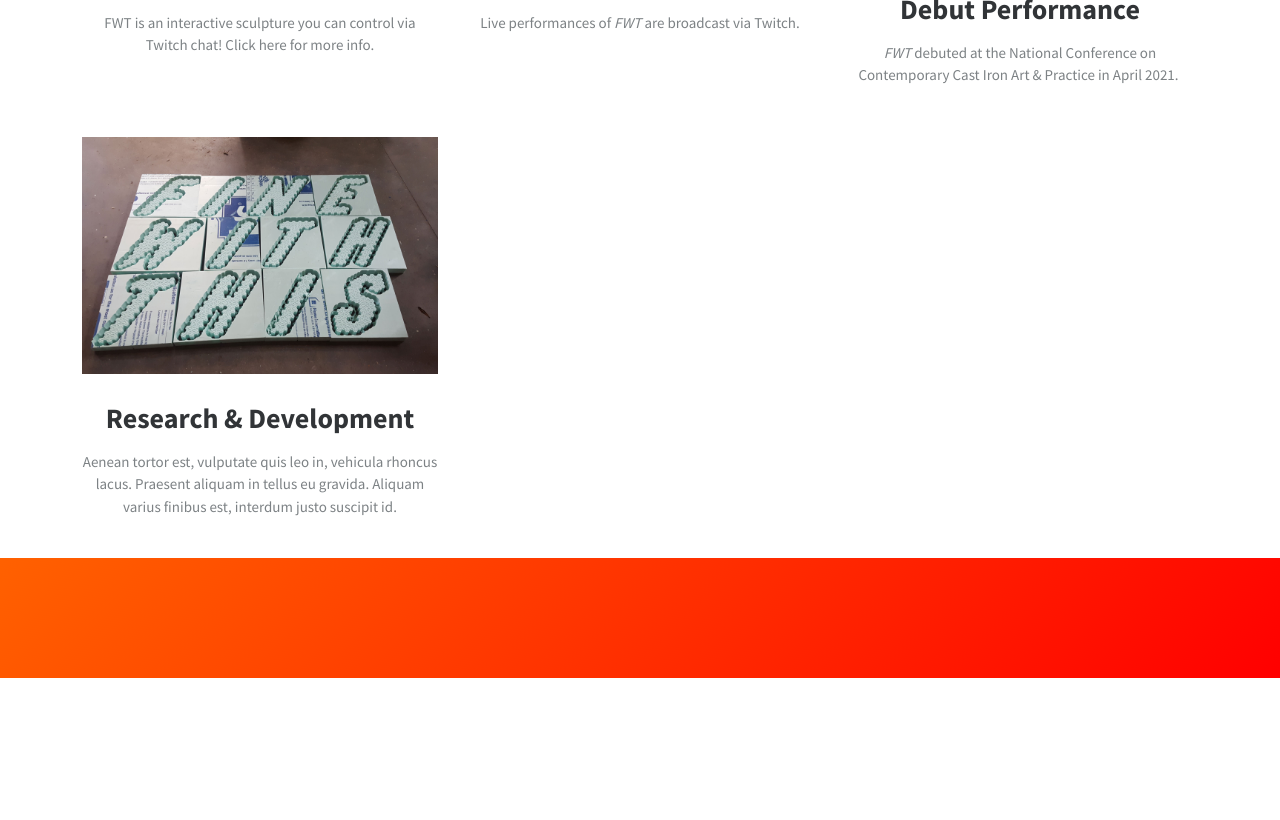
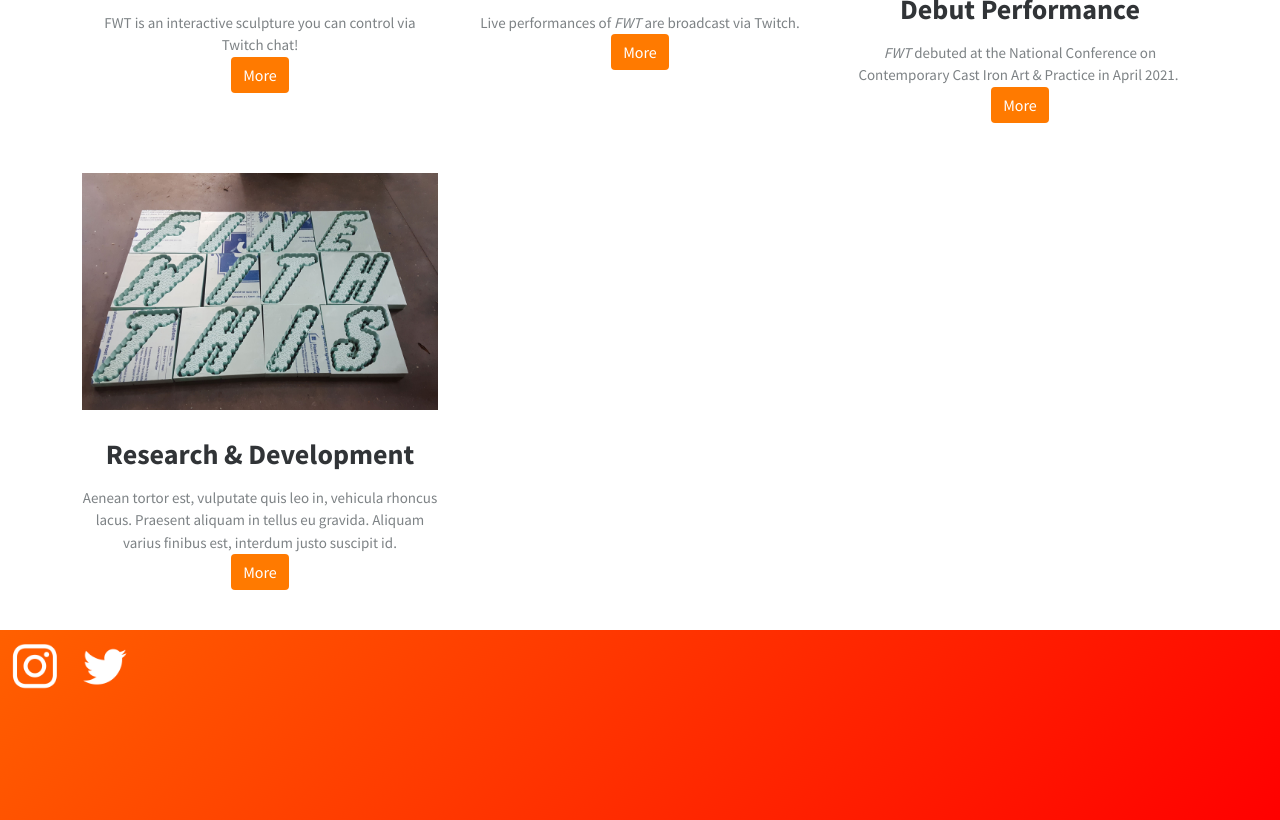
Before and after one commit to fine-with-this/fine-with-this.github.io, a plain HTML site: page index.html in a window 1280 px wide. Shown: the part 425-1245 px from the top of the page. Before the commit the page ends 1103 px from the top, so only its background shows below. Drawn offline with Linux system fonts and the light colour scheme.

Commit message:
exported files and updated

```diff
--- a/assets/css/Header-Blue.css
+++ b/assets/css/Header-Blue.css
@@ -1,7 +1,7 @@
 .header-blue {
   background: linear-gradient(135deg, orange, red);
   background-color: #f46d34;
-  padding-bottom: 80px;
+  padding-bottom: 30px;
   font-family: 'Source Sans Pro', sans-serif;
 }
 
@@ -218,3 +218,8 @@
 a {
   color: #ddd;
 }
+
+.social {
+  width: 50px;
+  margin: 10px;
+}
--- a/index.html
+++ b/index.html
@@ -20,8 +20,8 @@
                 <div class="collapse navbar-collapse" id="navcol-1">
                     <ul class="navbar-nav">
                         <li class="nav-item"></li>
-                        <li class="nav-item dropdown"><a class="dropdown-toggle nav-link" aria-expanded="false" data-bs-toggle="dropdown" href="#">Dropdown </a>
-                            <div class="dropdown-menu"><a class="dropdown-item" href="#">First Item</a><a class="dropdown-item" href="#">Second Item</a><a class="dropdown-item" href="#">Third Item</a></div>
+                        <li class="nav-item dropdown"><a class="dropdown-toggle nav-link" aria-expanded="false" data-bs-toggle="dropdown" href="#">Pages&nbsp;</a>
+                            <div class="dropdown-menu"><a class="dropdown-item" href="#">About</a><a class="dropdown-item" href="#">Streaming</a><a class="dropdown-item" href="#">Debut Performance</a><a class="dropdown-item" href="#">Research &amp; Development</a></div>
                         </li>
                     </ul>
                 </div>
@@ -33,23 +33,24 @@
                 <div class="row projects">
                     <div class="col-sm-6 col-lg-4 item"><img class="img-fluid" src="assets/img/600_0037.png">
                         <h3 class="name">About</h3>
-                        <p class="description">FWT is an interactive sculpture you can control via Twitch chat! Click here for more info.</p>
+                        <p class="description">FWT is an interactive sculpture you can control via Twitch chat!</p><a href="#"><button class="btn btn-primary" type="button" style="background: rgb(255,122,0);border-style: none;">More</button></a>
                     </div>
                     <div class="col-sm-6 col-lg-4 item"><img class="img-fluid" src="assets/img/01-twitch-logo.jpg">
                         <h3 class="name">Streaming</h3>
-                        <p class="description">Live performances of <em>FWT</em> are broadcast via Twitch.</p>
+                        <p class="description">Live performances of <em>FWT</em> are broadcast via Twitch.</p><a href="https://www.twitch.tv/fine_with_this"><button class="btn btn-primary" type="button" style="background: rgb(255,122,0);border-style: none;">More</button></a>
                     </div>
                     <div class="col-sm-6 col-lg-4 item"><img class="img-fluid" src="assets/img/600_9185-2.png">
                         <h3 class="name">Debut Performance</h3>
-                        <p class="description"><em>FWT</em> debuted at the National Conference on Contemporary Cast Iron Art &amp; Practice in April 2021.&nbsp;</p>
+                        <p class="description"><em>FWT</em> debuted at the National Conference on Contemporary Cast Iron Art &amp; Practice in April 2021.&nbsp;</p><a href="#"><button class="btn btn-primary" type="button" style="background: rgb(255,122,0);border-style: none;">More</button></a>
                     </div>
                     <div class="col-sm-6 col-lg-4 item"><img class="img-fluid" src="assets/img/foam.jpg">
                         <h3 class="name">Research &amp; Development</h3>
-                        <p class="description">Aenean tortor est, vulputate quis leo in, vehicula rhoncus lacus. Praesent aliquam in tellus eu gravida. Aliquam varius finibus est, interdum justo suscipit id.</p>
+                        <p class="description">Aenean tortor est, vulputate quis leo in, vehicula rhoncus lacus. Praesent aliquam in tellus eu gravida. Aliquam varius finibus est, interdum justo suscipit id.</p><a href="#"><button class="btn btn-primary" type="button" style="background: rgb(255,122,0);border-style: none;">More</button></a>
                     </div>
                 </div>
             </div>
         </section>
+        <footer><a href="https://www.instagram.com/fine_with_this/"><img class="social" src="assets/img/iconfinder_1161953_instagram_icon_512px.png"></a><a href="https://twitter.com/fine_with_this"><img class="social" src="assets/img/iconfinder_104501_twitter_bird_icon_512px.png"></a></footer>
     </header>
     <script src="assets/bootstrap/js/bootstrap.min.js"></script>
 </body>
```
Also changed, not shown: assets/img/building.jpg (deleted), assets/img/desk.jpg (deleted), assets/img/iconfinder_104501_twitter_bird_icon_512px.png (added), assets/img/iconfinder_1161953_instagram_icon_512px.png (added), assets/img/phone.svg (deleted), 4 other files.
